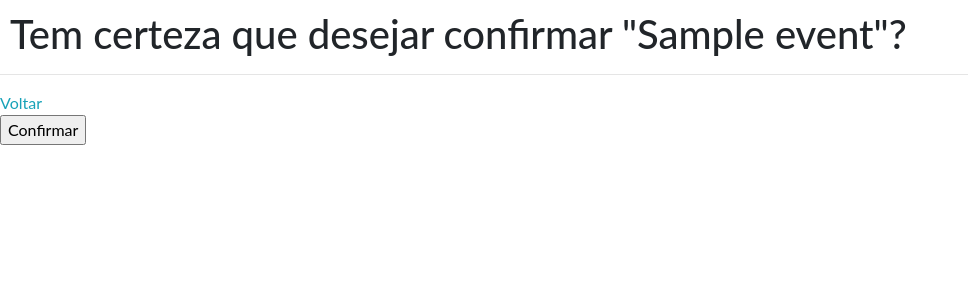
After one commit to Agendamento-Garagem/back, a Django app: page /event/info/1/confirmation/ in a window 1280 px wide. The commit adds this page. Shown: the top 300 px of the page, without its empty margins (0-968 px from the left). Run offline with Django 3.2, Linux system fonts and the light colour scheme; tables that the repository leaves empty hold one stand-in row (values such as "Sample post"); some libraries are stand-ins or nearby versions.

Commit message:
confirmation

```diff
--- a/cal/models.py
+++ b/cal/models.py
@@ -8,6 +8,8 @@ class Event(models.Model):
     title = models.CharField(max_length=200)
     description = models.TextField()
     start_time = models.DateTimeField()
+    pending = models.BooleanField(default=False)
+
 
 
     MEIA = 30
@@ -23,6 +25,14 @@ class Event(models.Model):
   )
 
     duration = models.IntegerField(default=0, choices=DURATION)
+
+    @property
+    def get_confirmation(self):
+
+        if self.pending == False:
+            return f'<span style="color: red"> Pendente </span>'
+        elif self.pending == True:
+            return f'<span style="color: lime"> Confirmado </span>'
 
     @property
     def get_html_url(self):
--- a/cal/templates/cal/calendar.html
+++ b/cal/templates/cal/calendar.html
@@ -3,7 +3,11 @@
 {% block title %}
 {% if request.user.is_authenticated %}
 <strong><a href="{%url 'cal:index' %}">Agendamento do Garagem</a></strong>
+{% if request.user.is_superuser %}
+<span>Olá, ADM {{request.user}}</span>
+{% else %}
 <span>Olá, {{request.user}}</span>
+{% endif %}
 <span><a href="{% url 'cal:logout' %}">Logout</a></span>
 {% endif %}
 {% endblock %}
--- /dev/null
+++ b/cal/templates/cal/confirm.html
@@ -0,0 +1,16 @@
+{% extends 'cal/base.html' %}
+
+{% block title %}
+Tem certeza que desejar confirmar "{{evento.title}}"?
+{% endblock %}
+
+{% block content %}
+<form method="POST" action="">
+    {% csrf_token %}
+
+    <a href="{% url 'cal:event_info' evento.id %}">Voltar</a>
+    <br>
+    <input type="submit" value="Confirmar">
+
+</form>
+{% endblock content%}
--- a/cal/urls.py
+++ b/cal/urls.py
@@ -10,6 +10,7 @@ urlpatterns = [
 	path('event/info/<str:pk>/', views.info_event, name='event_info'),
     path('event/info/<str:event_id>/edit', views.event, name='event_edit'),
     path('event/info/<str:pk>/delete/', views.delete_event, name="event_delete"),
+    path('event/info/<str:pk>/confirmation/', views.confirmation_event, name="event_confirmation"),
 
     path('register/', views.register, name="register"),
     path('login/',views.loginPage, name="login"),
--- a/cal/utils.py
+++ b/cal/utils.py
@@ -15,7 +15,7 @@ class Calendar(HTMLCalendar):
 		d = ''
 		for event in events_per_day:
 			print(event.get_hour)
-			d += f'<li class="item"> {event.get_html_time}{event.get_html_url} </li>'
+			d += f'<li class="item"> {event.get_html_time}{event.get_html_url}{event.get_confirmation}</li>'
 
 		if day != 0:
 			return f"<td><span class='date'>{day}</span><ul> {d} </ul></td>"
--- a/cal/views.py
+++ b/cal/views.py
@@ -74,7 +74,11 @@ def event(request, event_id=None):
 @login_required(login_url='cal:login')
 def info_event(request, pk):
     evento = Event.objects.get(id=pk)
-    context = {'evento': evento}
+
+    superuser = request.user
+
+
+    context = {'evento': evento, 'super': superuser}
     return render(request, 'cal/info.html', context)
 
 @login_required(login_url='cal:login')
@@ -130,3 +134,15 @@ def loginPage(request):
 def logoutUser(request):
     logout(request)
     return redirect('cal:index')
+
+def confirmation_event(request, pk):
+    evento = Event.objects.get(id=pk)
+    superuser = request.user
+    context = {'evento': evento, 'super': superuser}
+
+    if request.method == 'POST':
+        evento.pending = True
+        evento.save()
+        return redirect('cal:calendar')
+
+    return render(request, 'cal/confirm.html', context)
```
Also changed, not shown: cal/templates/cal/info.html (+11 -1 lines), cal/admin.py (line endings or trailing spaces), cal/migrations/0004_event_pending.py (added).
